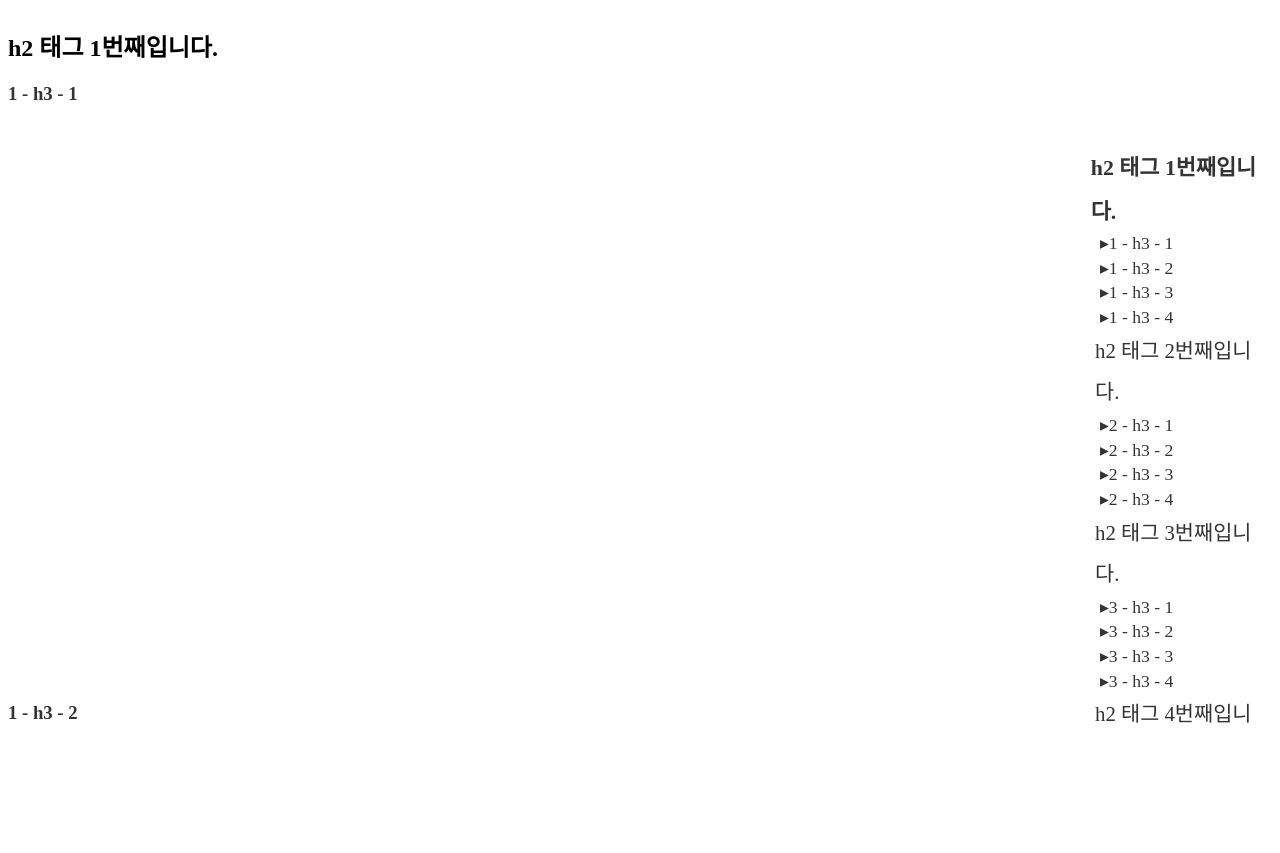
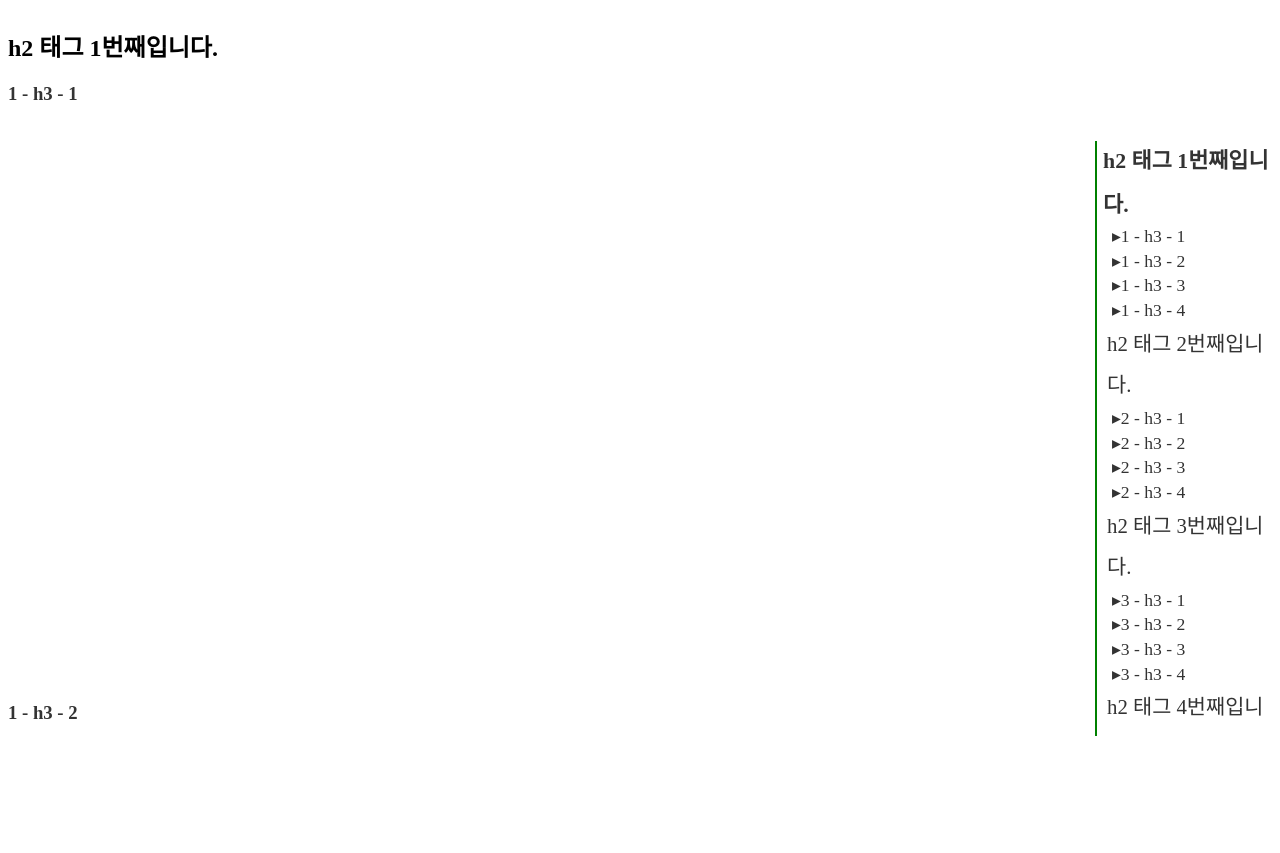
Before and after one commit to Dohun-choi/TOC-tistory-Square, a website: page index.html in a window 1280 px wide. Shown: the top 853 px of the page. Drawn offline with Linux system fonts and the light colour scheme.

Commit message:
border-left 추가

```diff
--- a/TOC.css
+++ b/TOC.css
@@ -1,6 +1,6 @@
 #table-of-contents {
   margin: 10% auto 5%;
-  padding: 20px 15px 18px;
+  padding: 13px 15px 18px;
   position: fixed;
   top: 0px;
   right: 0;
@@ -23,7 +23,7 @@
 #table-of-contents ul {
   list-style: none;
   margin: 0;
-  padding: 0;
+  padding: 0 0 0 5px;
 }
 
 #table-of-contents a {
@@ -65,11 +65,6 @@ h3 {
   }
 }
 
-#TOC-version {
-  font-size: 7px;
-  margin: 0;
-  padding: 0;
-  line-height: 100%;
-  right: 10px;
-  position: absolute;
+#TOC-list {
+  border-left: 2px solid green;
 }
```
Also changed, not shown: TOC.min.css, 1 other file.
